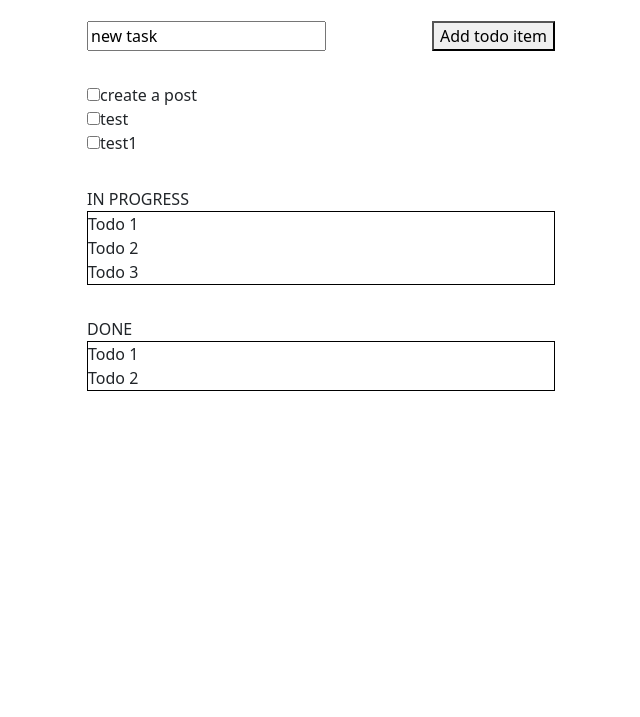
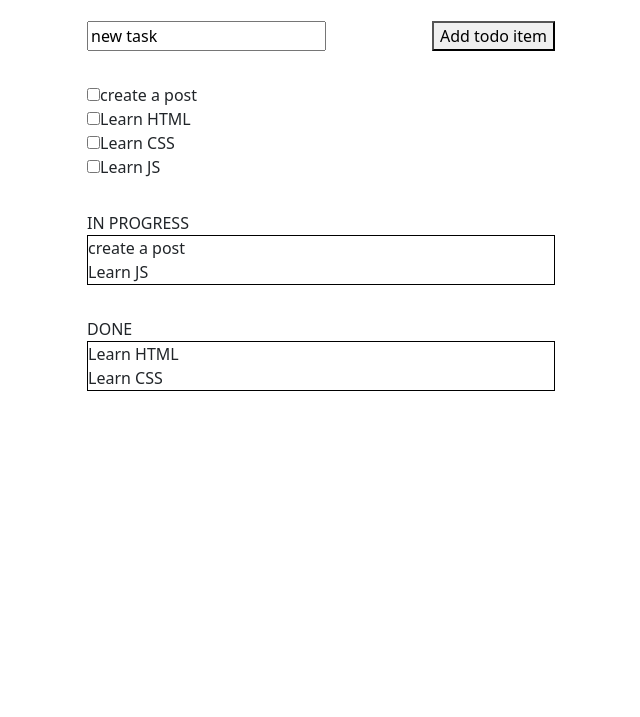
Before and after one commit to Brahner/simple_todo, a plain HTML site: page index.html in a window 1280 px wide. Shown: the part 83-800 px from the top of the page, without its empty margins (319-959 px from the left). Drawn offline with Linux system fonts and the light colour scheme.

Commit message:
add function showTodoStatus

```diff
--- a/index.html
+++ b/index.html
@@ -44,9 +44,9 @@
         <div class="container col">
             <div class="progress__title">IN PROGRESS</div>
             <div class="progress__wrapper">
-                <div class="progress__item">Todo 1</div>
+<!--                 <div class="progress__item">Todo 1</div>
                 <div class="progress__item">Todo 2</div>
-                <div class="progress__item">Todo 3</div>
+                <div class="progress__item">Todo 3</div> -->
             </div>
         </div>
     </section>
--- a/script.js
+++ b/script.js
@@ -5,13 +5,18 @@ const list = [
         priority: 'low'
     },
     {
-        name: 'test',
+        name: 'Learn HTML',
         status: 'Done',
         priority: 'high'
     },
     {
-        name: 'test1',
+        name: 'Learn CSS',
         status: 'Done',
+        priority: 'high'
+    },
+    {
+        name: 'Learn JS',
+        status: 'In progress',
         priority: 'high'
     }
 ];
@@ -73,3 +78,29 @@ function showTodoList(){
 }
 
 showTodoList()
+
+
+
+function showTodoStatus(){
+    let progress = document.querySelector('.progress__wrapper');
+    progress.querySelectorAll('.progress__item').forEach(n => n.remove());
+    let done = document.querySelector('.done__wrapper');
+    done.querySelectorAll('.done__item').forEach(n => n.remove());
+
+    for(let elem of list){
+        if(elem['status'] === 'In progress'){
+            let item = document.createElement('div');
+            item.className = 'progress__item';
+            item.textContent = `${elem['name']}`;
+            progress.appendChild(item);
+        }else if(elem['status'] === 'Done'){
+            let item = document.createElement('div');
+            item.className = 'done__item';
+            item.textContent = `${elem['name']}`;
+            done.appendChild(item);
+        }
+
+    }
+}
+
+showTodoStatus()
```
